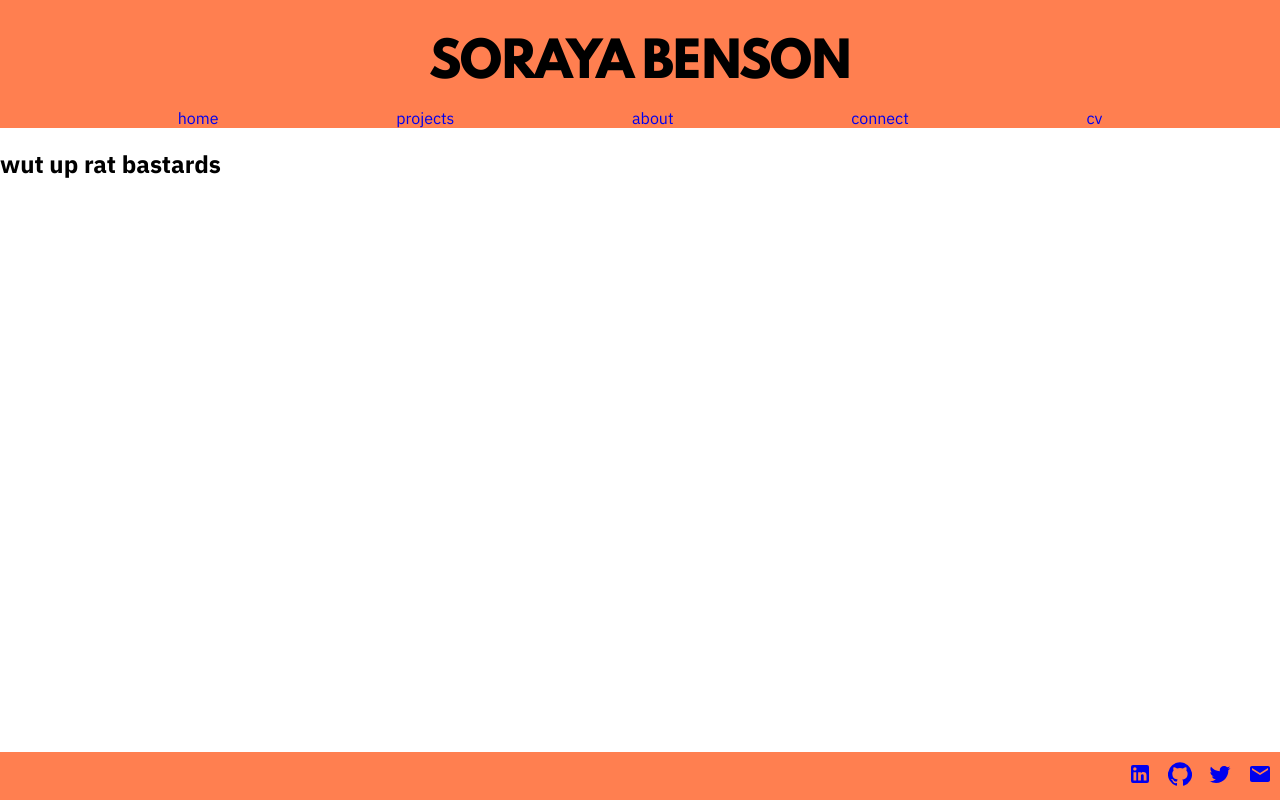
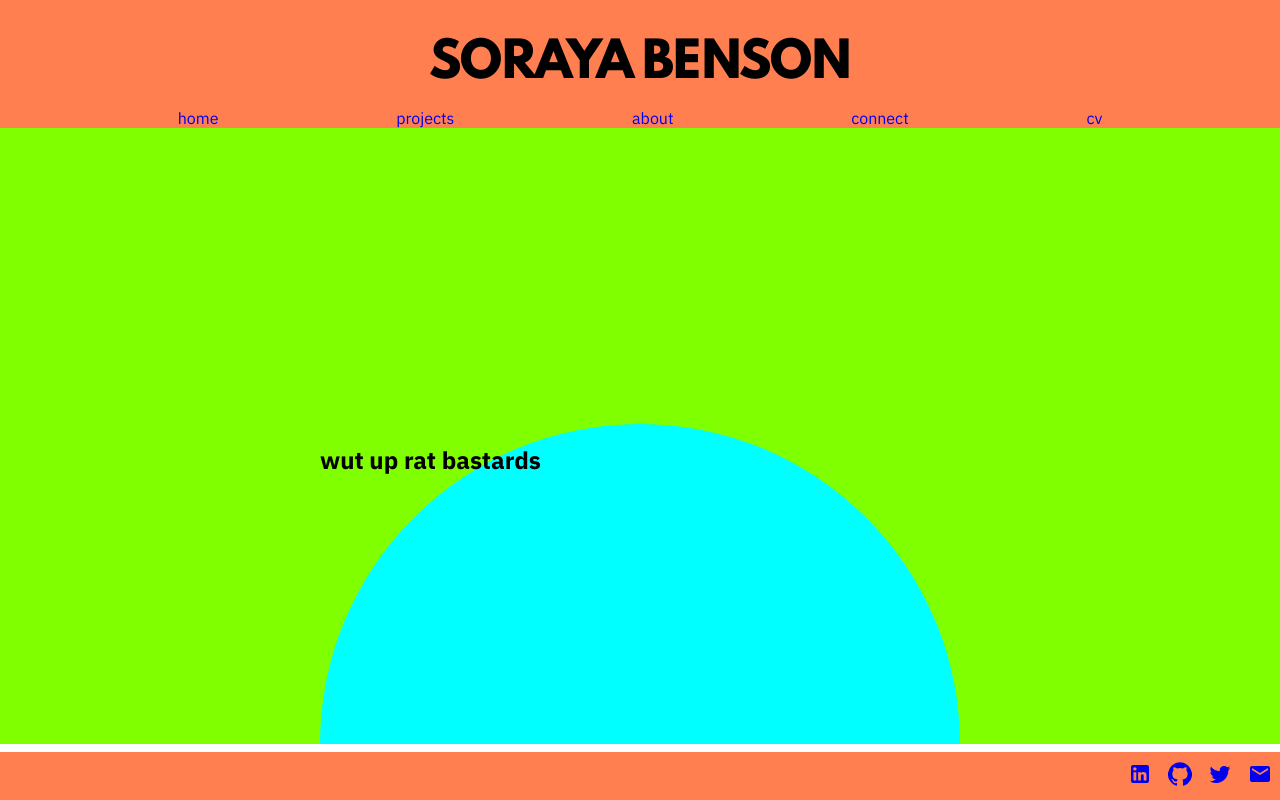
Before and after one commit to sorayamajdolashrafi/portfolio, a Next.js app: page / in a window 1280 px wide. Built offline with nearby package versions, Linux system fonts and the light colour scheme.

Commit message:
welcome moon in progress

```diff
--- /dev/null
+++ b/components/home/Welcome.jsx
@@ -0,0 +1,18 @@
+import PropTypes from 'prop-types';
+import styles from '../../styles/index.module.css';
+
+const Welcome = props => {
+    return (
+        <div className={styles.moonCradle}>
+            <div className={styles.moon}>
+                <h1>wut up rat bastards</h1>
+            </div>
+        </div>
+    )
+}
+
+Welcome.propTypes = {
+
+}
+
+export default Welcome;
--- a/pages/index.jsx
+++ b/pages/index.jsx
@@ -1,9 +1,10 @@
 import styles from '../styles/index.module.css';
+import Welcome from '../components/home/Welcome';
 
 export default function Home() {
   return (
       <main className="page">
-        <h1>wut up rat bastards</h1>
+        <Welcome />
       </main>
   )
 }
--- a/styles/globals.css
+++ b/styles/globals.css
@@ -15,6 +15,13 @@ html, body {
 }
 
 .page {
+  width: 100%;
+  height: 77vh;
+  transform: translate3d(0, 0, 0);
   position: absolute;
   top: 8rem;
+  display: flex;
+  flex-direction: column;
+  justify-content: center;
+  align-items: center;
 }
--- a/styles/index.module.css
+++ b/styles/index.module.css
@@ -0,0 +1,20 @@
+.moonCradle {
+    width: 100%;
+    height: 100%;
+    display: flex;
+    flex-direction: column;
+    justify-content: flex-end;
+    align-items: center;
+    background: chartreuse;
+}
+
+.moon {
+    width: 80vh;
+    height: 40vh;
+    border-radius:  80vh 80vh 0 0;
+    background: cyan;
+    /* position: absolute; */
+    /* top: 0; */
+    /* transform: translate(-50%,-50%); */
+
+}
```
Also changed, not shown: components/home/Home.jsx (deleted).
